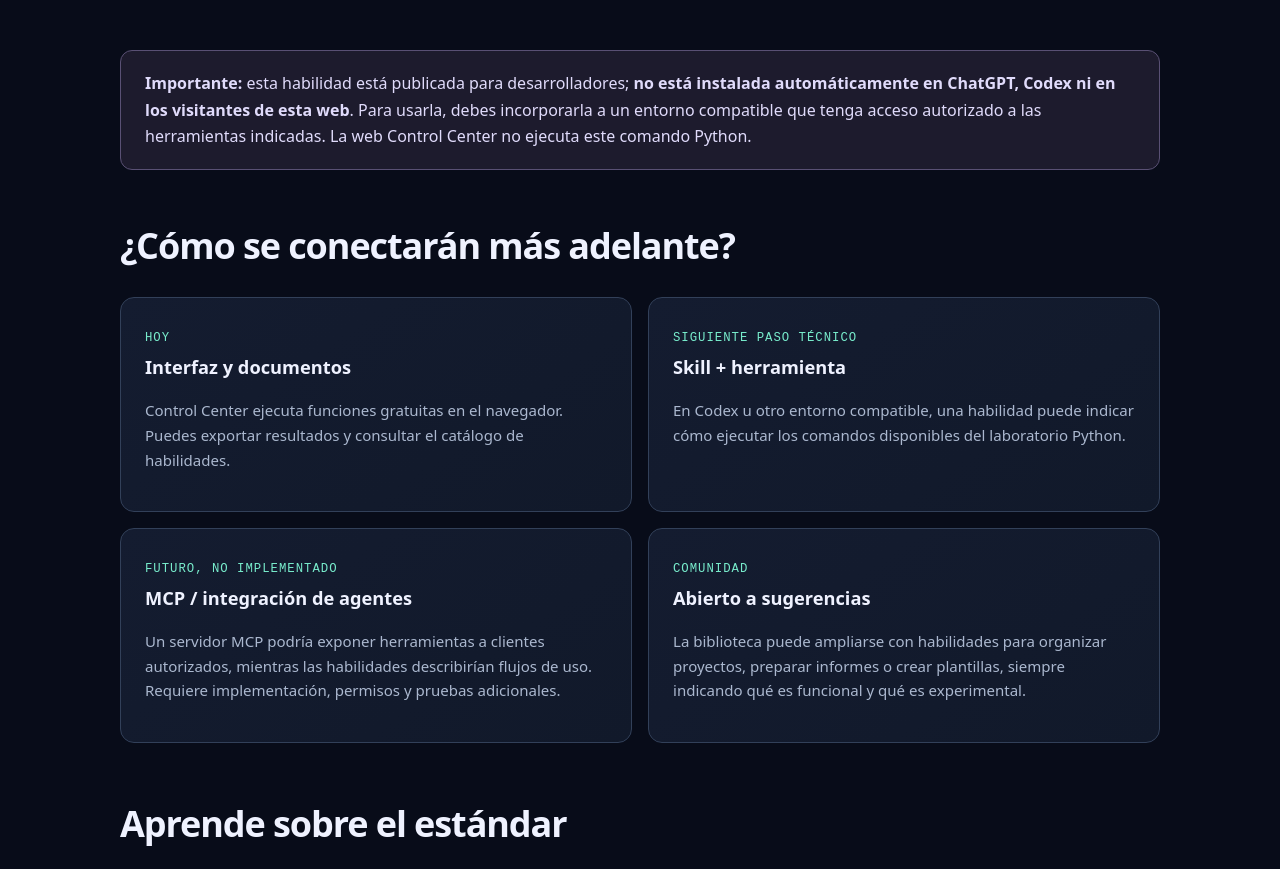
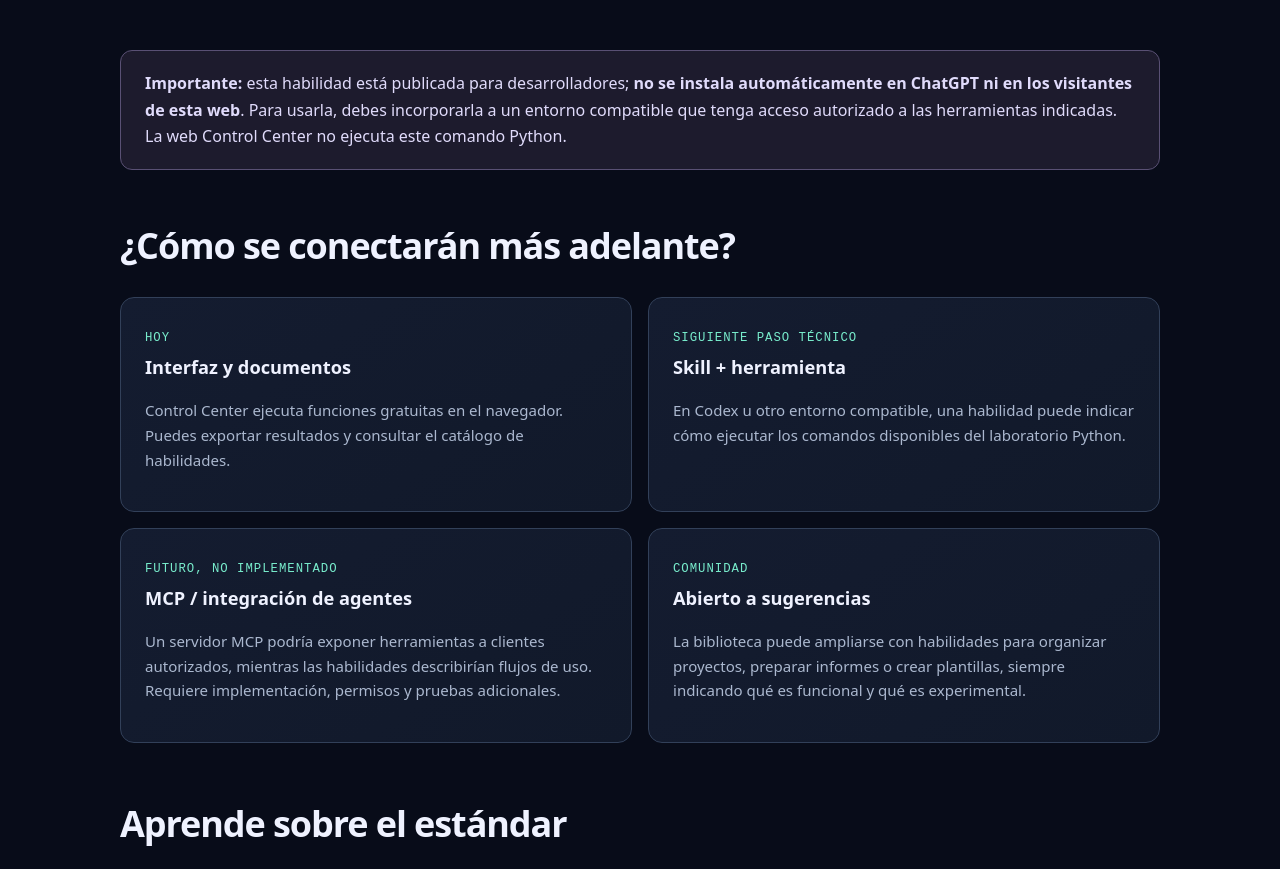
Before and after one commit to jperezg93-cloud/Grupo-de-trabajo-Wrbycker, a plain HTML site: page docs/habilidades.html in a window 1280 px wide. Shown: the part 1102-1971 px from the top of the page. Drawn offline with Linux system fonts and the light colour scheme.

Commit message:
docs: link repository-discoverable Codex skill and explain environment scope

```diff
--- a/docs/habilidades.html
+++ b/docs/habilidades.html
@@ -16,7 +16,7 @@
 <article class="card"><div class="number">EJEMPLO EN COMPUTADORA</div><h3>¿Qué ejecutaría?</h3><p>Con Python 3.11+ instalado y desde la raíz del repositorio:</p>
 <pre>python -m wrbycker_agent report --json</pre>
 <p>Solo se inspeccionan rutas de texto permitidas y sus metadatos. No es un escaneo de seguridad.</p></article></div></section>
-<div class="callout warning"><strong>Importante:</strong> esta habilidad está publicada para desarrolladores; <strong>no está instalada automáticamente en ChatGPT, Codex ni en los visitantes de esta web</strong>. Para usarla, debes incorporarla a un entorno compatible que tenga acceso autorizado a las herramientas indicadas. La web Control Center no ejecuta este comando Python.</div>
+<div class="callout warning"><strong>Importante:</strong> esta habilidad está publicada para desarrolladores; <strong>no se instala automáticamente en ChatGPT ni en los visitantes de esta web</strong>. Para usarla, debes incorporarla a un entorno compatible que tenga acceso autorizado a las herramientas indicadas. La web Control Center no ejecuta este comando Python.</div>
 <section class="section"><h2>¿Cómo se conectarán más adelante?</h2>
 <div class="cards"><article class="card"><div class="number">HOY</div><h3>Interfaz y documentos</h3><p>Control Center ejecuta funciones gratuitas en el navegador. Puedes exportar resultados y consultar el catálogo de habilidades.</p></article>
 <article class="card"><div class="number">SIGUIENTE PASO TÉCNICO</div><h3>Skill + herramienta</h3><p>En Codex u otro entorno compatible, una habilidad puede indicar cómo ejecutar los comandos disponibles del laboratorio Python.</p></article>
```
